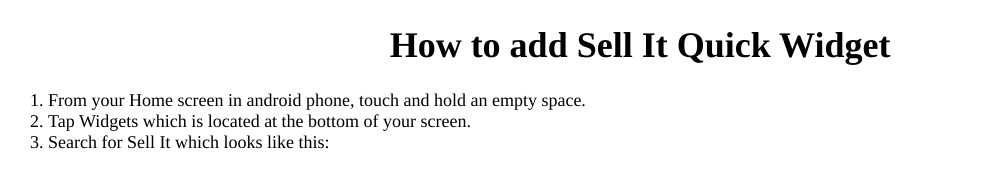
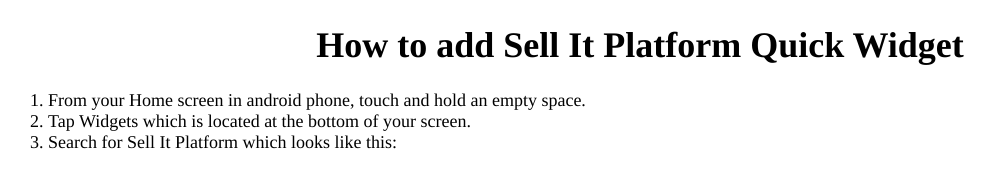
Before and after one commit to sellitplatform/qw, a plain HTML site: page index.html in a window 1280 px wide. Shown: the top 189 px of the page, without its empty margins (0-996 px from the left). Drawn offline with Linux system fonts and the light colour scheme.

Commit message:
Changes to Sell It Platform

```diff
--- a/index.html
+++ b/index.html
@@ -3,9 +3,9 @@
 <head>
 <title>Quick Widget</title>
 <meta charset="UTF-8">
-  <meta name="description" content="Sell It Privacy Policy">
+  <meta name="description" content="Sell It Platform Qwick Widget">
   <meta name="keywords" content="HTML">
-  <meta name="author" content="Sell It by AppsLab">
+  <meta name="author" content="Sell It Platform by AppsLab">
   <meta name="viewport" content="width=device-width, initial-scale=1.0">
 <style>
 body {
@@ -15,12 +15,12 @@
 </style>
 </head>
 <body>
-<h1><center>How to add Sell It Quick Widget</center></h1>
+<h1><center>How to add Sell It Platform Quick Widget</center></h1>
 <ol style="list-style-type:number;">
 
 <li>From your Home screen in android phone, touch and hold an empty space.</li>
 <li>Tap Widgets which is located at the bottom of your screen.</li>
-<li>Search for Sell It which looks like this:</li><br>
+<li>Search for Sell It Platform which looks like this:</li><br>
 
 <p class="aligncenter">
 <img src="https://1.bp.blogspot.com/-4uXfWMegWQY/XqFBjWRd_tI/AAAAAAAAAig/WyG6lVXRAgsJp6uEIQYuj1kFtTw8SeZvQCLcBGAsYHQ/s1600/qw.png" style="width:250px;height:200px;"  alt="none"><br>
@@ -33,7 +33,7 @@
 </style>
 
 
-<br><li>Touch and hold Sell It widget and add to home screen.</li>
+<br><li>Touch and hold Sell It Platform widget and add to home screen.</li>
 <li>Drag the widget to the preferred Home screen then release.<br>
 (For the widget to be successfully added, there must be sufficient space on the<br>
 screen.)</li>
```
